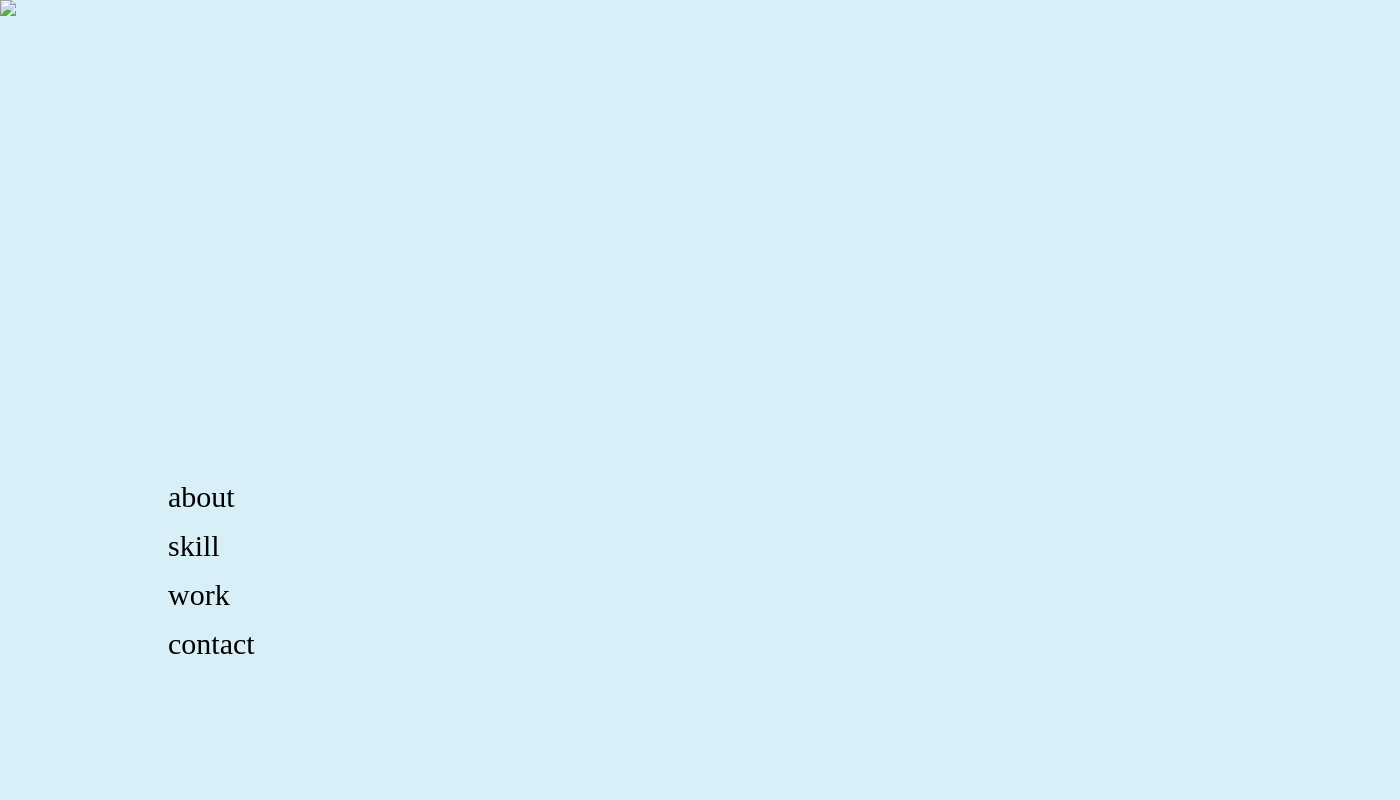
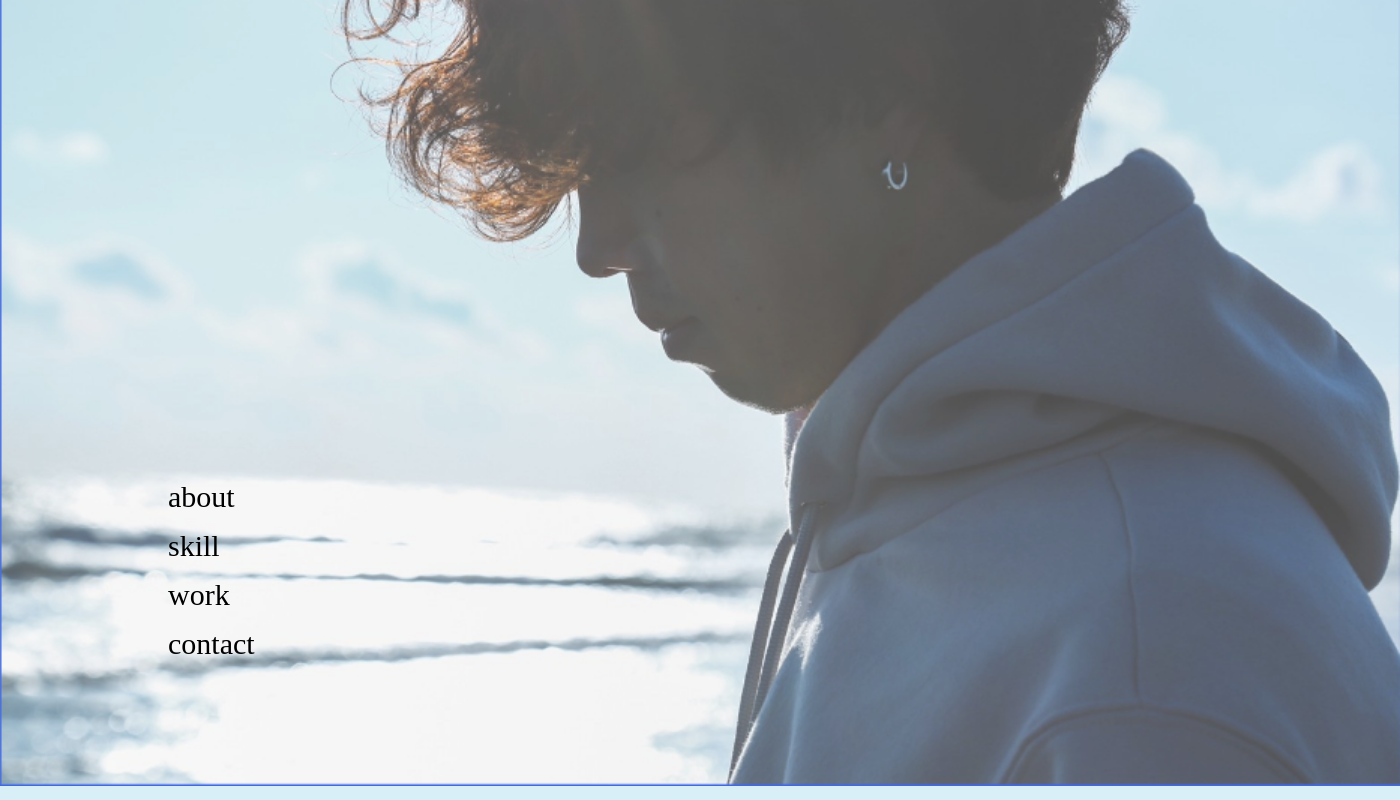
Before and after one commit to sota1231/portfolio-main, a plain HTML site: page index.html in a window 1280 px wide. Shown: the whole page, 1400 px wide, since content can reach past the window. Drawn offline with Linux system fonts and the light colour scheme; files whose address does not match are found by name.

Commit message:
Update index.html

```diff
--- a/index.html
+++ b/index.html
@@ -10,7 +10,7 @@
   </head>
   <body>
     <main>
-      <img class="PC" src="img-po/main.png" width="1400px">
+      <img class="PC" src="https://github.com/sota1231/portfolio-main/blob/main/main.png?raw=true" width="1400px">
       <img class="pc" src="img-po/IMG_6596.JPG" width="1400px">
         <ul>
           <li><a href="#">about</a></li>
```
